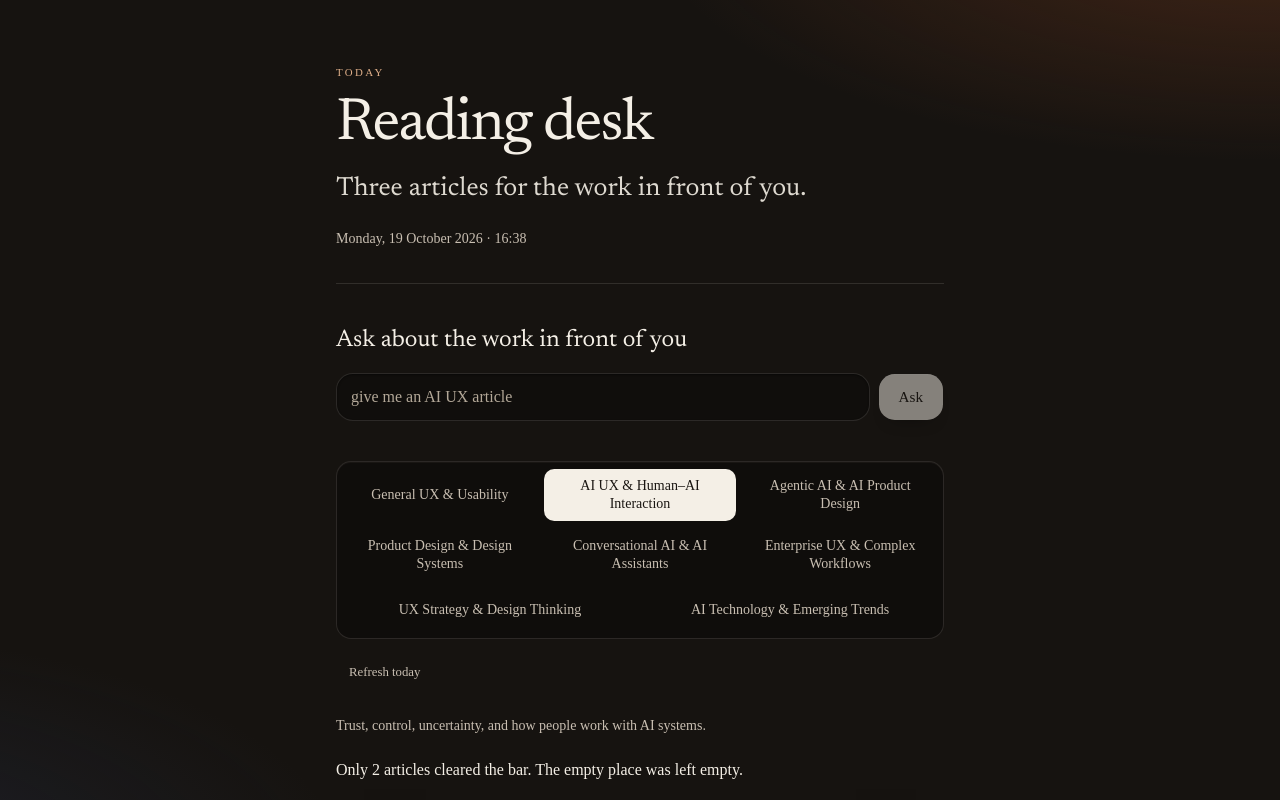
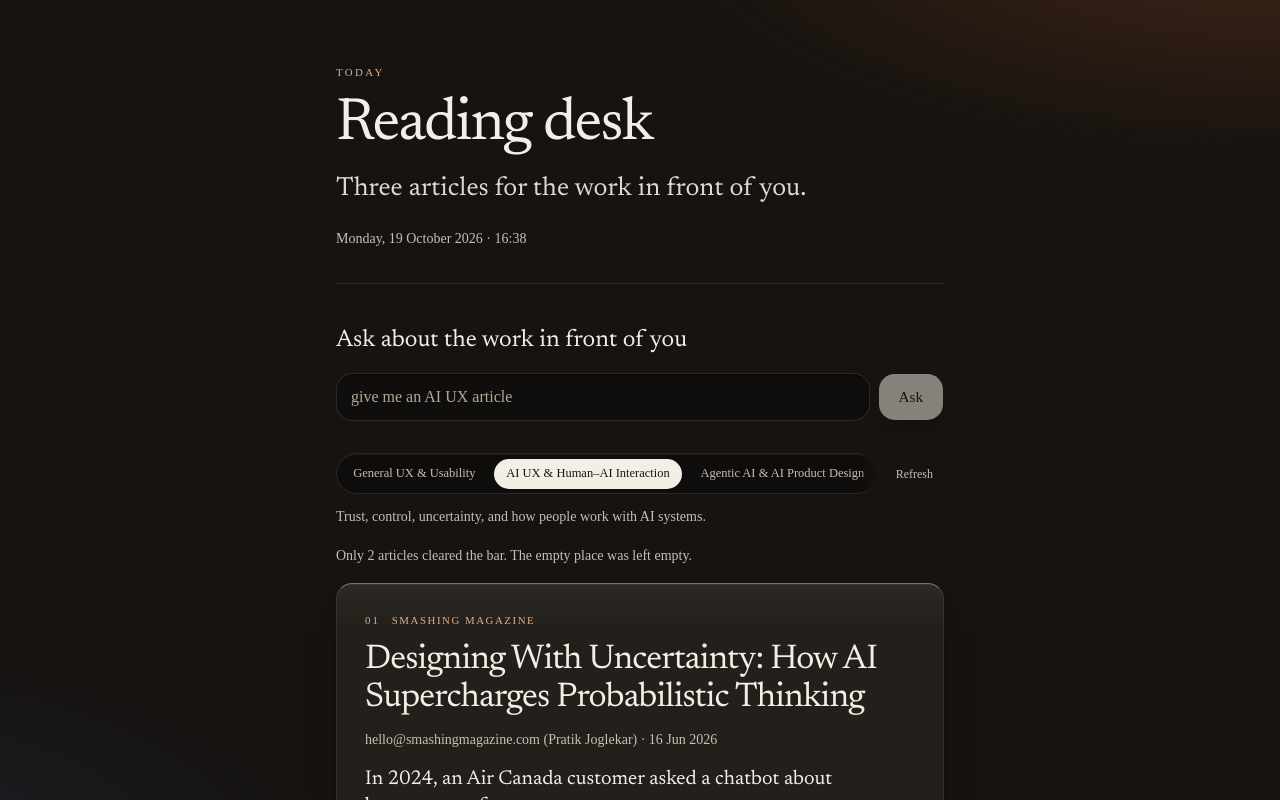
Before and after one commit to Divyaray16/reading-desk, a Next.js app in the folder web/: page / in a window 1280 px wide. Both pictures are taken after a click on the button "AI UX & Human–AI Interaction". Shown: the top 800 px of the page. Built offline with nearby package versions, Linux system fonts and the light colour scheme.

Commit message:
Make category filters a single slim row and show empty states.
Co-authored-by: raydivya7 <raydivya7@gmail.com>

```diff
--- a/web/app/globals.css
+++ b/web/app/globals.css
@@ -172,29 +172,45 @@
   max-height: 3rem;
 }
 
+.desk-filter {
+  display: flex;
+  align-items: center;
+  gap: 0.4rem;
+  min-width: 0;
+}
+
 .desk-topics {
   display: flex;
-  flex-wrap: wrap;
-  gap: 0.35rem;
+  flex: 1 1 auto;
+  flex-wrap: nowrap;
+  gap: 0.3rem;
+  min-width: 0;
   max-width: 100%;
-  padding: 0.35rem;
+  padding: 0.2rem;
   overflow-x: auto;
   overscroll-behavior-x: contain;
+  scrollbar-width: none;
   border: 1px solid var(--border);
-  border-radius: 0.95rem;
+  border-radius: 999px;
   background: rgba(8, 6, 5, 0.42);
   box-shadow: inset 0 1px 0 rgba(255, 236, 214, 0.04);
+  mask-image: linear-gradient(90deg, #000 0, #000 calc(100% - 1.25rem), transparent);
+}
+
+.desk-topics::-webkit-scrollbar {
+  display: none;
 }
 
 .desk-topics > [data-slot="button"] {
-  flex: 1 1 10.5rem;
-  min-width: 0;
-  max-width: 100%;
-  height: auto;
-  min-height: 2.75rem;
-  white-space: normal;
-  text-align: center;
-  line-height: 1.3;
+  flex: 0 0 auto;
+  height: 2rem;
+  min-height: 2rem;
+  max-height: 2rem;
+  white-space: nowrap;
+  border-radius: 999px;
+  padding-inline: 0.75rem;
+  font-size: 0.78rem;
+  line-height: 1;
 }
 
 .desk-card {
--- a/web/components/desk.tsx
+++ b/web/components/desk.tsx
@@ -208,7 +208,8 @@ export function Desk() {
         {answer ? <Answer answer={answer} /> : null}
       </section>
 
-      <div className="mt-10">
+      <div className="mt-8">
+        <div className="desk-filter">
           <div className="desk-topics" role="group" aria-label="Categories">
             {categories.map((item) => (
               <Button
@@ -216,36 +217,54 @@ export function Desk() {
                 type="button"
                 variant={item.id === view ? "default" : "ghost"}
                 aria-pressed={item.id === view}
+                title={item.label}
                 onClick={() => choose(item.id)}
                 className={
                   item.id === view
-                  ? "h-auto min-h-11 rounded-[0.7rem] px-3.5 py-2 text-sm leading-snug whitespace-normal shadow-none"
-                  : "h-auto min-h-11 rounded-[0.7rem] px-3.5 py-2 text-sm leading-snug whitespace-normal text-muted-foreground shadow-none hover:bg-foreground/8 hover:text-foreground"
+                    ? "h-8 min-h-8 rounded-full px-3 text-[0.78rem] whitespace-nowrap shadow-none"
+                    : "h-8 min-h-8 rounded-full px-3 text-[0.78rem] whitespace-nowrap text-muted-foreground shadow-none hover:bg-foreground/8 hover:text-foreground"
                 }
               >
                 {item.label}
               </Button>
             ))}
           </div>
-        <div className="mt-3 flex flex-wrap items-center gap-2">
-          {hiddenHere > 0 ? (
-            <Button type="button" variant="ghost" size="sm" className="h-11 rounded-xl px-3 text-muted-foreground" onClick={restore}>
-              Restore skipped
-            </Button>
-          ) : null}
-          <Button type="button" variant="ghost" size="sm" className="h-11 rounded-xl px-3 text-muted-foreground" onClick={refresh}>
-            Refresh today
+          <Button type="button" variant="ghost" size="sm" className="h-8 shrink-0 rounded-full px-2.5 text-xs text-muted-foreground" onClick={refresh}>
+            Refresh
           </Button>
         </div>
+        {hiddenHere > 0 ? (
+          <button type="button" className="mt-2 text-xs text-muted-foreground underline-offset-4 hover:underline" onClick={restore}>
+            Restore {hiddenHere} skipped
+          </button>
+        ) : null}
       </div>
 
-      <p className="mt-5 text-sm leading-relaxed text-muted-foreground">{viewLine}</p>
+      <p className="mt-3 text-sm leading-relaxed text-muted-foreground">{viewLine}</p>
 
       <div aria-live="polite" data-blog-count={shown.length} data-category={view} data-day={today}>
-        {!ready ? <p className="mt-5 text-base text-muted-foreground">Choosing three reads.</p> : null}
-        {ready && note ? <p className="mt-5 max-w-[36rem] text-base leading-relaxed text-foreground">{note}</p> : null}
+        {!ready ? <EmptyState kicker="Loading" title="Choosing three reads." body="The desk is lining up today’s articles." /> : null}
+        {ready && shown.length === 0 && hiddenHere > 0 ? (
+          <EmptyState
+            kicker="Skipped"
+            title="Nothing left on this desk."
+            body="You skipped the articles for this category. Restore them, or refresh for the next set."
+          />
+        ) : null}
+        {ready && shown.length === 0 && hiddenHere === 0 ? (
+          <EmptyState
+            kicker="Empty"
+            title="No article cleared the bar."
+            body={note ?? "Nothing was invented to fill the gap."}
+          />
+        ) : null}
+        {ready && shown.length > 0 && note ? (
+          <p className="mt-4 max-w-[36rem] text-sm leading-relaxed text-muted-foreground" data-short-list="">
+            {note}
+          </p>
+        ) : null}
         {ready && shown.length > 0 ? (
-          <ol className="mt-5 flex list-none flex-col gap-4 p-0">
+          <ol className="mt-4 flex list-none flex-col gap-4 p-0">
             {shown.map((article, index) => (
               <ArticleItem
                 key={article.id}
@@ -268,12 +287,22 @@ export function Desk() {
   );
 }
 
+function EmptyState({ kicker, title, body }: { kicker: string; title: string; body: string }) {
+  return (
+    <div className="desk-card mt-4 px-5 py-7 sm:px-7" data-empty={kicker.toLowerCase()}>
+      <p className="text-[0.68rem] font-medium tracking-[0.18em] text-ember uppercase">{kicker}</p>
+      <p className="mt-3 font-serif text-2xl leading-snug text-balance text-foreground">{title}</p>
+      <p className="mt-3 max-w-[34rem] text-sm leading-relaxed text-muted-foreground">{body}</p>
+    </div>
+  );
+}
+
 function Answer({ answer }: { answer: AskResult }) {
   if (answer.kind === "none") {
     return (
-      <p className="mt-5 max-w-[36rem] text-base leading-relaxed text-foreground" data-ask-answer="none" aria-live="polite">
-        {answer.text}
-      </p>
+      <div data-ask-answer="none" aria-live="polite">
+        <EmptyState kicker="No match" title="Nothing in the library fits." body={answer.text} />
+      </div>
     );
   }
 
```
Lines whose indentation alone changed are shown as unchanged.
